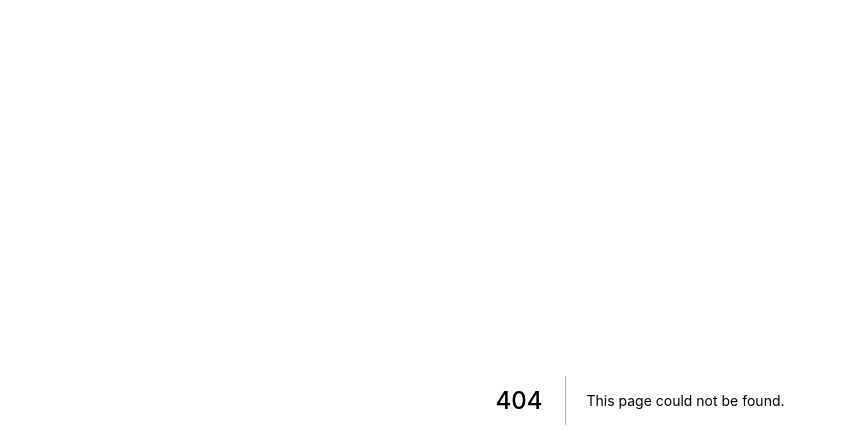
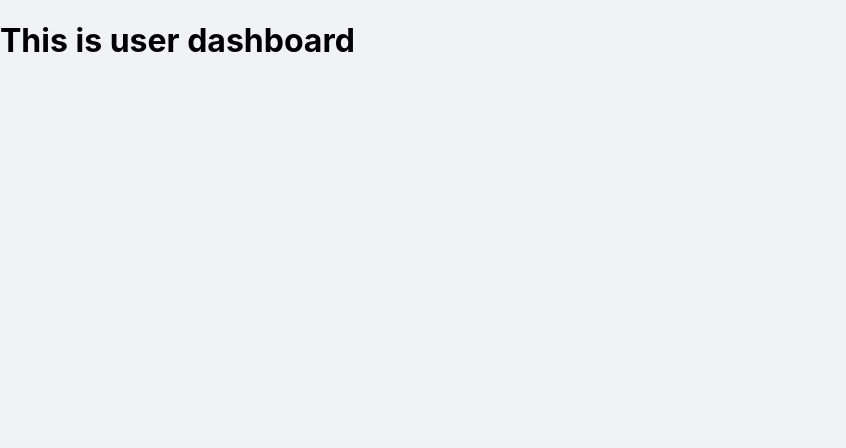
Before and after one commit to FrancisCalizo/ohio-taxidermy-supply, a Next.js app: page /dashboard in a window 1280 px wide. Before the commit this address had no page. Shown: the top 448 px of the page, without its empty margins (0-846 px from the left). Built offline with nearby package versions, Linux system fonts and the light colour scheme.

Commit message:
feat: create a page direct to user dashboard

```diff
--- /dev/null
+++ b/pages/dashboard/index.tsx
@@ -0,0 +1,9 @@
+import React from 'react';
+
+export default function index() {
+  return (
+    <div>
+      <h1>This is user dashboard</h1>
+    </div>
+  );
+}
--- a/pages/login/index.tsx
+++ b/pages/login/index.tsx
@@ -1,7 +1,10 @@
 import React, { useState } from 'react';
+import { useRouter } from 'next/router';
 import axios from 'axios';
 
 export default function Login() {
+  const router = useRouter();
+
   const [username, setUsername] = useState('');
   const [password, setPassword] = useState('');
 
@@ -12,7 +15,8 @@
         password: password,
       })
       .then((response) => {
-        console.log('Response', response);
+        router.push('/dashboard');
+
         console.log('User profile', response.data.user);
         console.log('User token', response.data.jwt);
       })
```
